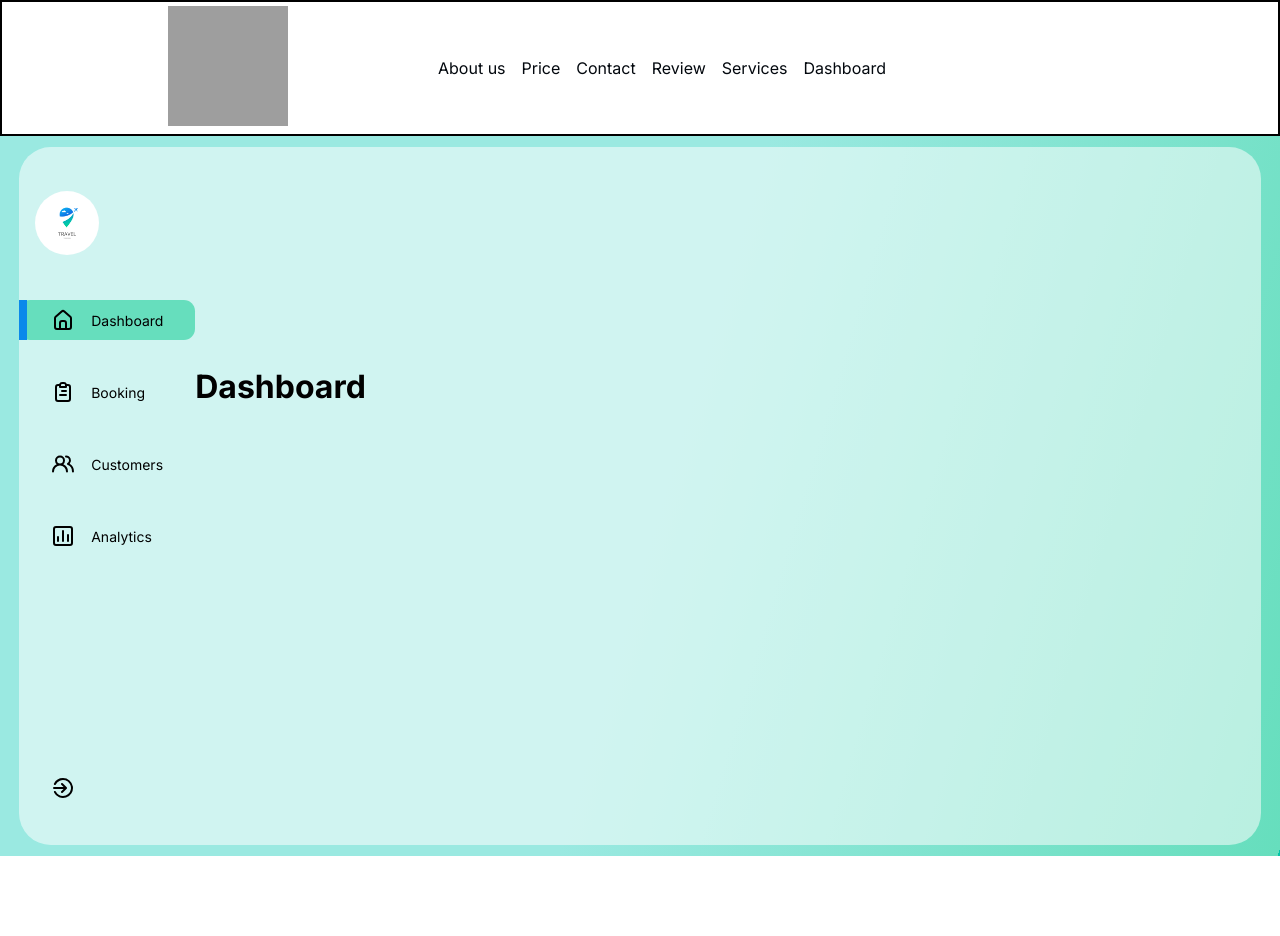
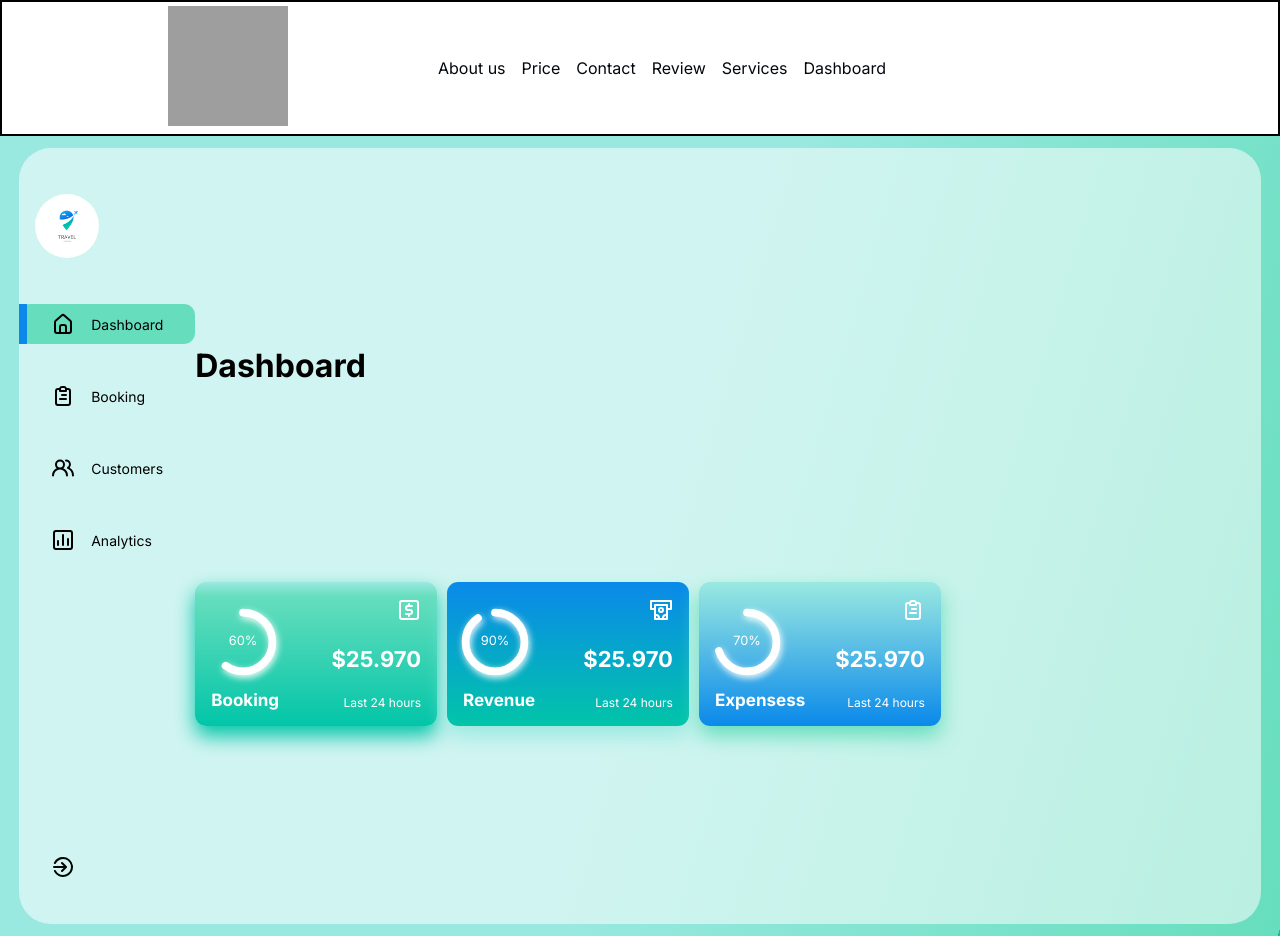
Before and after one commit to Amrit-786/Travel-Trakerrs, a React (Create React App) app in the folder Frontend/my-app/: page /dashboard in a window 1280 px wide. Before the commit the page ends 856 px from the top, so only its background shows below. Built offline with nearby package versions, Linux system fonts and the light colour scheme; grey boxes are pictures that could not be loaded.

Commit message:
Added the dashboard card

```diff
--- a/Frontend/my-app/package.json
+++ b/Frontend/my-app/package.json
@@ -17,6 +17,7 @@
     "framer-motion": "^11.2.10",
     "react": "^18.3.1",
     "react-apexcharts": "^1.4.1",
+    "react-circular-progressbar": "^2.1.0",
     "react-dom": "^18.3.1",
     "react-router-dom": "^6.23.1",
     "react-scripts": "5.0.1",
--- a/Frontend/my-app/src/App.css
+++ b/Frontend/my-app/src/App.css
@@ -22,7 +22,7 @@
       #66debd 99.85%,
       #02c5a8 99.85%);
   width: 100%;
-  height: 90vh;
+  height: 100vh;
   display: flex;
   justify-content: center;
   align-items: center;
--- a/Frontend/my-app/src/components/DashboardSidbar/Cards.css
+++ b/Frontend/my-app/src/components/DashboardSidbar/Cards.css
@@ -0,0 +1,105 @@
+.CompactCard {
+    display: flex;
+    flex: 1;
+    height: 7rem !important;
+    border-radius: 0.7rem;
+    color: white;
+    padding: 1rem;
+    position: relative;
+    cursor: pointer;
+}
+.CompactCard:hover {
+    box-shadow: none !important;
+}
+
+/* radial bar */
+.radialBar {
+    flex: 1;
+    display: flex;
+    flex-direction: column;
+    justify-content: flex-end;
+    gap: 1rem;
+}
+.CircularProgressbar {
+    width: 4rem !important;
+    overflow: visible;
+}
+.CircularProgressbar-path {
+    stroke: white !important;
+    stroke-width: 12px !important;
+    filter: drop-shadow(2px 4px 6px white);
+}
+.CircularProgressbar-trail {
+    display: none;
+}
+.CircularProgressbar-text {
+    fill: white !important;
+}
+
+.radialBar > span {
+    font-size: 17px;
+    font-weight: bold;
+}
+
+/* sideDetail*/
+.detail {
+    flex: 1;
+    display: flex;
+    flex-direction: column;
+    align-items: flex-end;
+    justify-content: space-between;
+}
+
+.detail > span:nth-child(2) {
+    font-size: 22px;
+    font-weight: bold;
+}
+.detail > span:nth-child(3) {
+    font-size: 12px;
+}
+
+/* ExpandedCard */
+.ExpandedCard {
+    position: absolute;
+    width: 60%;
+    height: 70vh;
+    z-index: 9;
+    left: 13rem;
+    border-radius: 1rem;
+    display: flex;
+    flex-direction: column;
+    align-items: center;
+    justify-content: space-around;
+    padding: 1rem;
+}
+.ExpandedCard > span:nth-of-type(1) {
+    color: white;
+    font-size: 26px;
+    font-weight: bold;
+    text-shadow: 0px 0px 15px white;
+}
+.ExpandedCard > span:nth-of-type(2) {
+    color: rgb(236, 236, 236);
+    font-size: 15px;
+}
+
+.chartContainer {
+    width: 70%;
+}
+
+@media screen and (max-width: 1200px) {
+    .ExpandedCard {
+        top: 2rem;
+        height: 45vh;
+        left: 6rem;
+    }
+}
+
+@media screen and (max-width: 768px) {
+    .ExpandedCard {
+        top: 8rem;
+        height: 50%;
+        left: 25px;
+        width: 80%;
+    }
+}
--- a/Frontend/my-app/src/components/DashboardSidbar/Cards.jsx
+++ b/Frontend/my-app/src/components/DashboardSidbar/Cards.jsx
@@ -1,12 +1,124 @@
-import React from 'react';
-import './Cards.css';
+import React, { useState } from "react";
+import "./Cards.css";
+import { CircularProgressbar } from "react-circular-progressbar";
+import "react-circular-progressbar/dist/styles.css";
+import { motion, LayoutGroup } from "framer-motion";
+import { UilTimes } from "@iconscout/react-unicons";
+import Chart from "react-apexcharts";
 
-const Cards = () => {
-  return (
-    <div>
+// Parent Card
+const Cards = (props) => {
+    const [expanded, setExpanded] = useState(false);
+    return (
+        <LayoutGroup>
+            {expanded ? (
+                <ExpandedCard param={props} setExpanded={() => setExpanded(false)} />
+            ) : (
+                <CompactCard param={props} setExpanded={() => setExpanded(true)} />
+            )}
+        </LayoutGroup>
+    );
+};
 
-    </div>
-  )
+// Compact Card
+function CompactCard({ param, setExpanded }) {
+    const Png = param.png;
+    return (
+        <motion.div
+            className="CompactCard"
+            style={{
+                background: param.color.backGround,
+                boxShadow: param.color.boxShadow,
+            }}
+            layoutId="expandableCard"
+            onClick={setExpanded}
+        >
+            <div className="radialBar">
+                <CircularProgressbar
+                    value={param.barValue}
+                    text={`${param.barValue}%`}
+                />
+                <span>{param.title}</span>
+            </div>
+            <div className="detail">
+                <Png />
+                <span>${param.value}</span>
+                <span>Last 24 hours</span>
+            </div>
+        </motion.div>
+    );
 }
 
-export {Cards}
+// Expanded Card
+function ExpandedCard({ param, setExpanded }) {
+    const data = {
+        options: {
+            chart: {
+                type: "area",
+                height: "auto",
+            },
+            dropShadow: {
+                enabled: false,
+                enabledOnSeries: undefined,
+                top: 0,
+                left: 0,
+                blur: 3,
+                color: "#000",
+                opacity: 0.35,
+            },
+            fill: {
+                colors: ["#fff"],
+                type: "gradient",
+            },
+            dataLabels: {
+                enabled: false,
+            },
+            stroke: {
+                curve: "smooth",
+                colors: ["white"],
+            },
+            tooltip: {
+                x: {
+                    format: "dd/MM/yy HH:mm",
+                },
+            },
+            grid: {
+                show: true,
+            },
+            xaxis: {
+                type: "datetime",
+                categories: [
+                    "2018-09-19T00:00:00.000Z",
+                    "2018-09-19T01:30:00.000Z",
+                    "2018-09-19T02:30:00.000Z",
+                    "2018-09-19T03:30:00.000Z",
+                    "2018-09-19T04:30:00.000Z",
+                    "2018-09-19T05:30:00.000Z",
+                    "2018-09-19T06:30:00.000Z",
+                ],
+            },
+        },
+    };
+
+    return (
+        <motion.div
+            className="ExpandedCard"
+            style={{
+                background: param.color.backGround,
+                boxShadow: param.color.boxShadow,
+            }}
+            layoutId="expandableCard"
+        >
+            <div style={{ alignSelf: "flex-end", cursor: "pointer", color: "white" }}>
+                <UilTimes onClick={setExpanded} />
+            </div>
+            <span>{param.title}</span>
+            <div className="chartContainer">
+                <Chart options={data.options} series={param.series} type="area" />
+            </div>
+            <span>Last 24 hours</span>
+        </motion.div>
+    );
+}
+
+export { Cards };
--- a/Frontend/my-app/src/components/DashboardSidbar/DashCarts.css
+++ b/Frontend/my-app/src/components/DashboardSidbar/DashCarts.css
@@ -0,0 +1,8 @@
+.cards{
+    display: flex;
+    gap: 10px;
+}
+
+.parentContainer{
+    width: 100%;
+}
--- a/Frontend/my-app/src/components/DashboardSidbar/DashCarts.jsx
+++ b/Frontend/my-app/src/components/DashboardSidbar/DashCarts.jsx
@@ -13,8 +13,8 @@
     {
         title : "Booking",
         color: {
-            backGraund : 'linear-gradient(180deg, #bb67ff 0%, #c484f3 100%)',
-            boxShodow : '0px 10px 20px 0px #e0c6f5',
+            backGround : 'linear-gradient(180deg, #9ae9e1 0%, #66debd 10%, #02c5a8 100%)',
+            boxShadow : '0px 10px 20px 0px #02c5a8',
         },
         barValue : 60,
         value : "25.970",
@@ -26,12 +26,11 @@
             }
         ]
     },
-
     {
         title : "Revenue",
         color: {
-            backGraund : 'linear-gradient(180deg, #bb67ff 0%, #c484f3 100%)',
-            boxShodow : '0px 10px 20px 0px #FDCB0c7',
+            backGround : 'linear-gradient(180deg, #0a89ea 0%, #02c5a8 100%)',
+            boxShadow : '0px 10px 20px 0px #9ae9e1',
         },
         barValue : 90,
         value : "25.970",
@@ -47,8 +46,8 @@
     {
         title : "Expensess",
         color: {
-            backGraund : 'linear-gradient(180deg, #bb67ff 0%, #c484f3 100%)',
-            boxShodow : '0px 10px 20px 0px #F9D598',
+            backGround : 'linear-gradient(180deg, #9ae9e1 0%, #0a89ea 100%)',
+            boxShadow : '0px 10px 20px 0px #66debd',
         },
         barValue : 70,
         value : "25.970",
```
Also changed, not shown: 1 other file (tests, documents, lock files or other folders).
